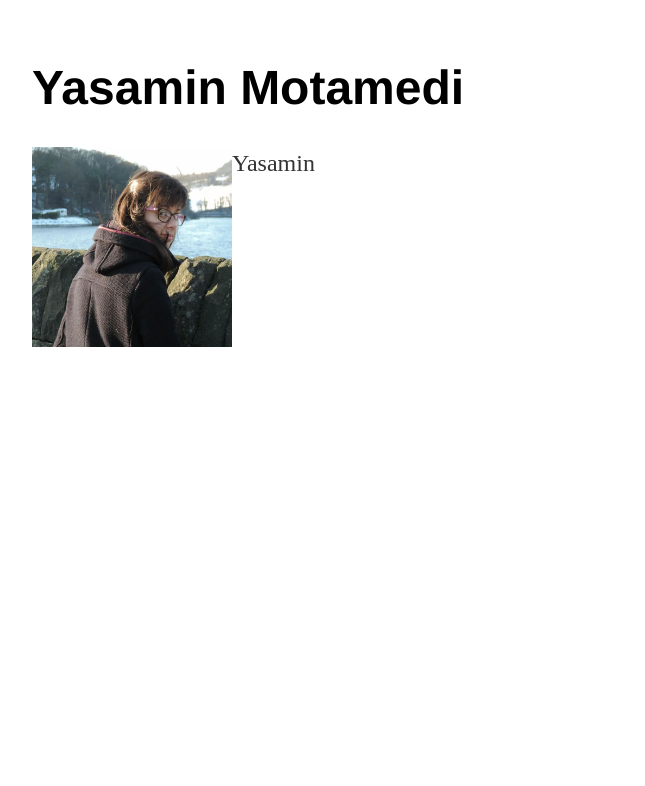
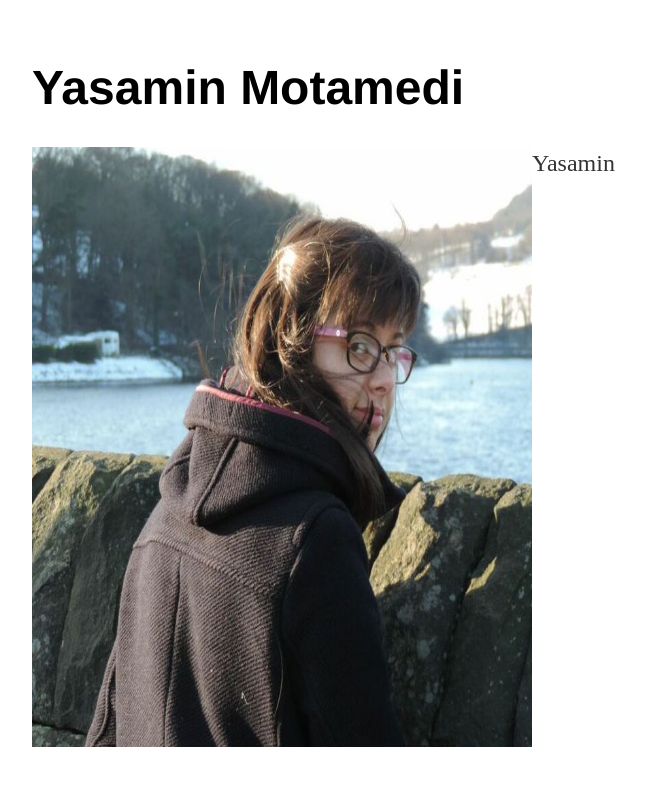
Before and after one commit to ymotamedi/ymotamedi.github.io, a Jekyll site: the page built from index.html, in a window 1280 px wide. Shown: the top 786 px of the page, without its empty margins (160-805 px from the left). Built offline with Jekyll 4.4.1, drawn with Linux system fonts in a browser that asks for light colours.

Commit message:
Update index.html

```diff
--- a/index.html
+++ b/index.html
@@ -2,6 +2,6 @@
 layout: default
 title: Yasamin
 ---
-<p><img src="ym2.jpeg" style="float:left;width:200px;height:200px">
+<p><img src="ym2.jpeg" style="float:left;width:500px;height:600px">
 Yasamin
 </p>
```
